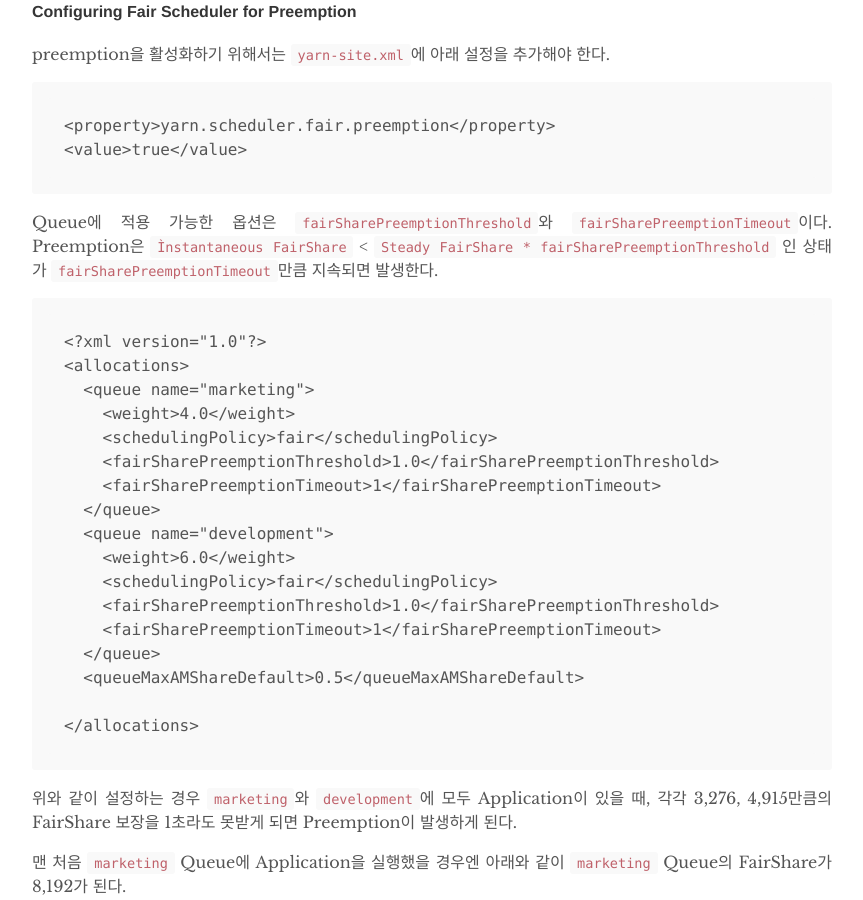
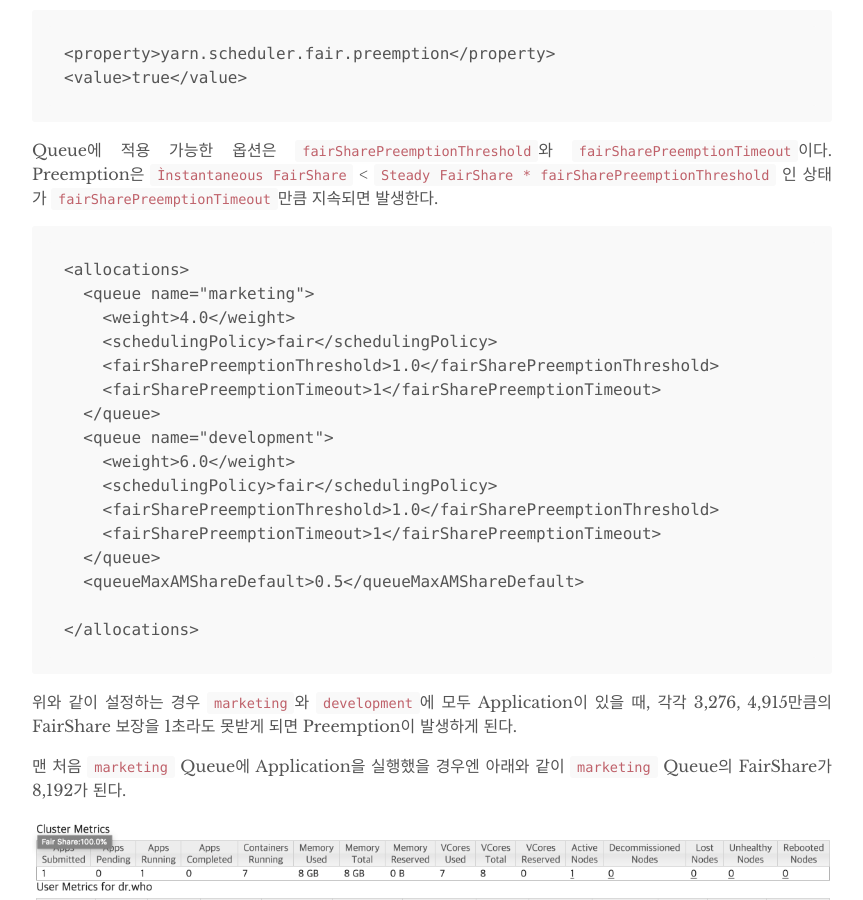
Before and after one commit to leeyh0216/leeyh0216.github.io, a Jekyll site: the page built from _posts/hadoop/2019-11-16-Fair_Scheduler.md, in a window 1280 px wide and 900 px high, scrolled down 9827 px. Shown: the whole window, without its empty margins (208-1071 px from the left). Built offline with Jekyll 4.4.1, drawn with Linux system fonts in a browser that asks for light colours; some of the changed text lies outside the part shown.

Commit message:
remove xml

````diff
--- a/_posts/hadoop/2019-11-16-Fair_Scheduler.md
+++ b/_posts/hadoop/2019-11-16-Fair_Scheduler.md
@@ -150,7 +150,6 @@ Queue의 Resource를 제한하는 방법에는 `minResources`와 `maxResources`
 이를 테스트하기 위해, fair scheduler의 옵션을 아래오 같이 변경하였다.
 
 ```
-<?xml version="1.0"?>
 <allocations>
   <queue name="marketing">
     <weight>2.0</weight>
@@ -191,7 +190,6 @@ Queue에서 동작하는 Application의 수를 제어하고 싶은 경우, `maxR
 ##### maxRunningApps 설정해보기
 
 ```
-<?xml version="1.0"?>
 <allocations>
   <queue name="marketing">
     <weight>2.0</weight>
@@ -216,7 +214,6 @@ Queue에서 동작하는 Application의 수를 제어하고 싶은 경우, `maxR
 ##### maxAMShare 설정해보기
 
 ```
-<?xml version="1.0"?>
 <allocations>
   <queue name="marketing">
     <weight>2.0</weight>
@@ -261,7 +258,6 @@ preemption을 활성화하기 위해서는 `yarn-site.xml`에 아래 설정을
 Queue에 적용 가능한 옵션은 `fairSharePreemptionThreshold`와 `fairSharePreemptionTimeout`이다. Preemption은  `Ìnstantaneous FairShare` < `Steady FairShare * fairSharePreemptionThreshold` 인 상태가 `fairSharePreemptionTimeout`만큼 지속되면 발생한다.
 
 ```
-<?xml version="1.0"?>
 <allocations>
   <queue name="marketing">
     <weight>4.0</weight>
````
